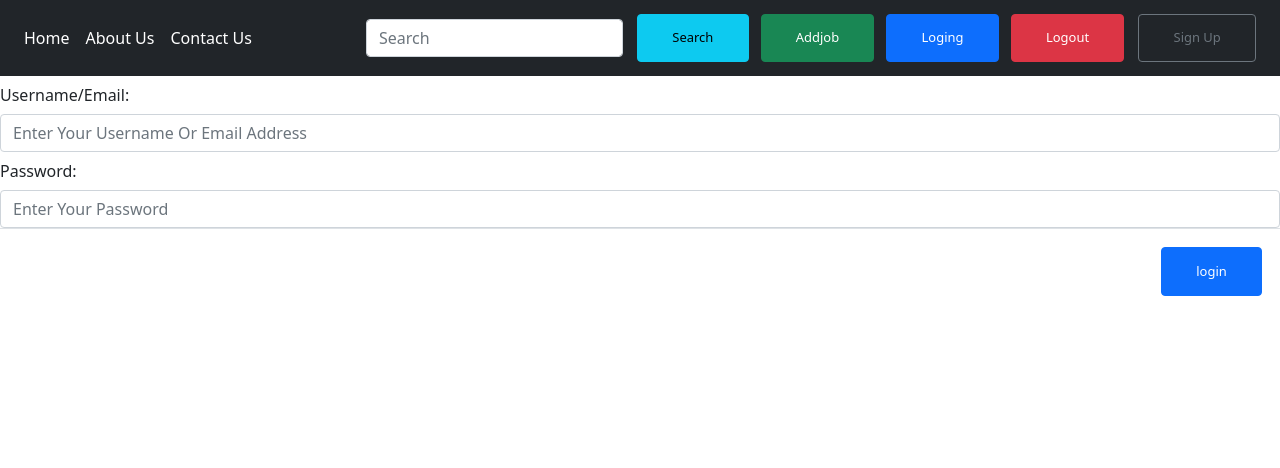
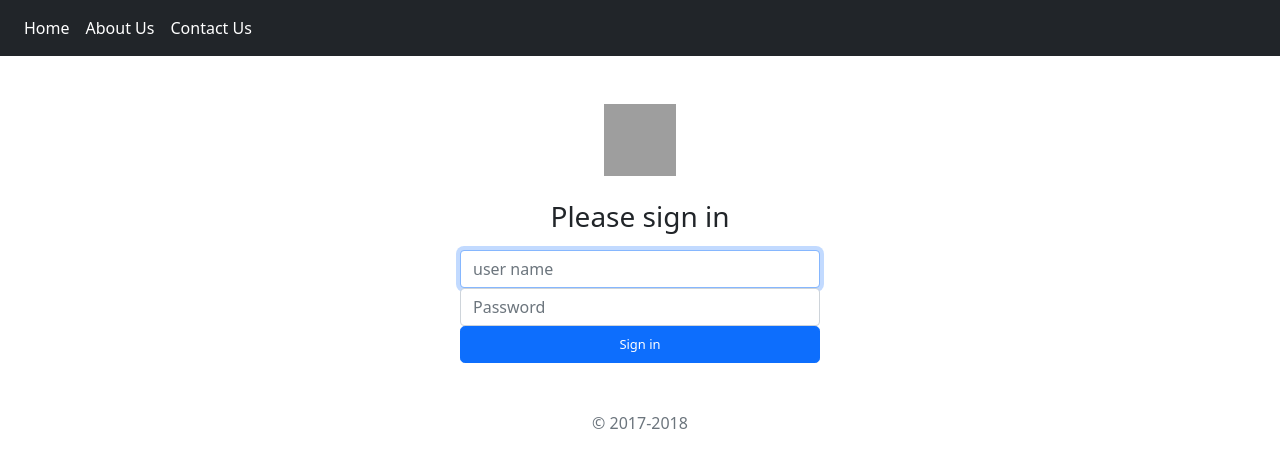
Before and after one commit to Amjad8286/Job-Project, a PHP site: page /abdul/loging.php in a window 1280 px wide. Shown: the top 468 px of the page. Run offline with PHP 8.4, Linux system fonts and the light colour scheme; grey boxes are pictures that could not be loaded.

Commit message:
rehman's commit

```diff
--- a/common.php
+++ b/common.php
@@ -1,3 +1,5 @@
+<?PHP  session_start(); ?>
+
 <!DOCTYPE html>
 <html lang="en">
 
@@ -30,12 +32,13 @@
     font-size: .81rem;
     margin: .375rem
 }
+
 </style>
 
 <body >
 
 
-  <nav class="navbar navbar-expand-lg navbar-dark bg-dark" id="mynavbar" style="position: -webkit-sticky;  top: 0;">
+  <nav class="navbar navbar-expand-lg navbar-light bg-light" id="mynavbar" style="position: -webkit-sticky;  top: 0;">
     <div class="collapse navbar-collapse" id="navb">
       <ul class="navbar-nav mr-auto">
         <li class="nav-item">
@@ -48,25 +51,38 @@
           <a class="nav-link active" href="contact_us.php">Contact Us</a>
           </li>
       </ul>
+
+      <ul class="navbar-nav ">
+
+
+
+      </ul>
       <form class="form-inline my-2 my-lg-0" action="search.php" method="get">
         <input class="form-control mr-sm-2" type="text" name="search" placeholder="Search">
-        <button class="btn btn-info my-2 my-sm-0" type="submit">Search</button>
+        <button  id="mybtn" class="btn btn-info" type="submit">Search</button>
       </form>
-      <ul class="navbar-nav ">
-        <li class="nav-item">
-          <a class="btn btn-success" href="backend/addjob1.php">Addjob</a>
-        </li>
-        <li class="nav-item">
-          <a class="btn btn-primary" href="loging.php">Loging</a>
-        </li>
-        <li class="nav-item">
-          <a  class="btn btn-danger " href="logout.php">Logout</a>
-        </li>
-      </ul>
+
+      <?php if(!isset($_SESSION["name"])){ ?>
+             <a class="btn btn-primary" href="loging.php">Loging</a>
+        <?php }  ?>
+      <?php if(!isset($_SESSION["name"])){ ?>
     <!-- Button trigger modal -->
     <button type="button" class="btn btn-outline-secondary mx-2" data-bs-toggle="modal" data-bs-target="#signupmodal"
       data-bs-whatever="@fat">Sign Up</button>
+      <?php }  ?>
+      <?php
 
+      if($_SESSION["name"]=="rehman"){
+      ?>
+
+          <a class="btn btn-success" href="backend/addjob1.php">Addjob</a>
+
+        <?php } ?>
+      <?php if(isset($_SESSION["name"])){ ?>
+
+          <a  class="btn btn-danger " href="logout.php">Logout</a>
+
+        <?php }  ?>
     <!-- Modal -->
     <div class="modal fade" id="signupmodal" tabindex="-1" aria-labelledby="signupmodal" aria-hidden="true">
       <div class="modal-dialog">
--- a/index.php
+++ b/index.php
@@ -154,7 +154,7 @@ display: block;
 
           <img class="card-img-top my-2" src="backend/upload/<?php echo $row["image"]?>" alt="image" style="width:200px; height:150px ;display: block;
   margin-left: auto;
-  margin-right: auto;">
+  margin-right: auto; object-fit:cover;">
           <hr style="background-color:red; opacity:1">
           <h4 class="card-title"><?php echo $row["company"]?></h4>
           <img src="backend/upload/<?php echo $row["image"]?>" alt="image" style="width:35px; height:35px ; margin-top: -33px; float:right">
@@ -163,7 +163,6 @@ display: block;
             <p class="card-text"><b> description: </b><br><?php echo substr($row["des"],0,50)."...."?></p>
             <a href="jobview.php?id=<?php echo $row['id'] ;?>" class="btn btn-danger">View details</a>
         </div>
-
 
         </div>
       </div>
--- a/loging.php
+++ b/loging.php
@@ -1,42 +1,90 @@
+<!DOCTYPE html>
+<html lang="en">
 
-<?php  include "common.php"  ?>
+<head>
+  <title>Find Job here</title>
+  <meta charset="utf-8">
+  <meta name="viewport" content="width=device-width, initial-scale=1">
+  <link rel="stylesheet" href="https://maxcdn.bootstrapcdn.com/bootstrap/4.5.2/css/bootstrap.min.css">
+  <script src="https://ajax.googleapis.com/ajax/libs/jquery/3.5.1/jquery.min.js"></script>
+  <script src="https://cdnjs.cloudflare.com/ajax/libs/popper.js/1.16.0/umd/popper.min.js"></script>
+  <script src="https://maxcdn.bootstrapcdn.com/bootstrap/4.5.2/js/bootstrap.min.js"></script>
+  <link href="https://cdn.jsdelivr.net/npm/bootstrap@5.0.2/dist/css/bootstrap.min.css" rel="stylesheet" />
+  <script src="https://cdn.jsdelivr.net/npm/bootstrap@5.0.2/dist/js/bootstrap.bundle.min.js"></script>
+  <script src="https://cdn.jsdelivr.net/npm/@popperjs/core@2.9.2/dist/umd/popper.min.js" crossorigin="anonymous"></script>
 
+  <link rel="stylesheet" href="https://cdnjs.cloudflare.com/ajax/libs/font-awesome/4.7.0/css/font-awesome.min.css">
+  <!-- <link rel="stylesheet" href="stylesheet.css"> -->
 
-<form action="<?php $_SERVER['PHP_SELF']; ?>" method="POST">
-              <div>
-                <label for="recipient-name" class="col-form-label">Username/Email:</label>
-                <input type="text" class="form-control" id="username1" name="name"
-                  placeholder="Enter Your Username Or Email Address">
-              </div>
-              <div>
-                <label for="message-text" class="col-form-label">Password:</label>
-                <input type="password" class="form-control" id="pass1" name="pass1"
-                  placeholder="Enter Your Password">
-              </div>
-              <div class="modal-footer">
-                <button type="submit" name="login" class="btn btn-primary">login</button>
-              </div>
-            </form>
-
-
-<?php if(isset($_POST['login'])){
-
-$conn = mysqli_connect("localhost", "root", "", "givejob") or die("connection failed")  ;
-
-$name=$_POST['name'];
-$password=$_POST['pass1'];
-
-$sql="SELECT name FROM register WHERE name='{$name}' AND password='{$password}'";
-$result= mysqli_query($conn, $sql) or die("quiry failed");
-if (mysqli_num_rows($result) > 0) {
-  while($row = mysqli_fetch_assoc($result)) {
-session_start();
-$_SESSION["name"]= $row['name'];
-header ("Location: https://localhost/abdul/index.php" );
-     }
-  }else{ echo "note same";
+</head>
+<style>
+  .btn-rounded {
+    border-radius: 10em;
+    background-color: #ff3547 !important;
 
   }
 
-}
-?>
+  .btn {
+    font-size: .81rem;
+
+  }
+
+  .container {
+    max-width: 30%;
+  }
+
+</style>
+
+<body>
+
+
+  <nav class="navbar navbar-expand-lg navbar-dark bg-dark " id="mynavbar" style="position: -webkit-sticky;  top: 0;">
+    <div class="collapse navbar-collapse" id="navb">
+      <ul class="navbar-nav mr-auto">
+        <li class="nav-item">
+          <a class="nav-link active" href="index.php">Home</a>
+        </li>
+        <li class="nav-item">
+          <a class="nav-link active" href="about.php">About Us</a>
+        </li>
+        <li class="nav-item">
+          <a class="nav-link active" href="contact_us.php">Contact Us</a>
+        </li>
+      </ul>
+    </div>
+  </nav>
+  <div class="text-center">
+    <form class="container my-5" action="<?php $_SERVER['PHP_SELF']; ?>" method="POST">
+      <img class="mb-4" src="https://graphicpick.com/wp-content/uploads/edd/2016/05/find-jobs-logo.jpg" alt="" width="72" height="72">
+      <h1 class="h3 mb-3 font-weight-normal">Please sign in</h1>
+      <label for="inputEmail" class="sr-only">User name</label>
+      <input type="username" id="username1" name="name" class="form-control" placeholder="user name" required autofocus>
+      <label for="inputPassword" class="sr-only">Password</label>
+      <input type="password" id="pass1" name="pass1" class="form-control" placeholder="Password" required="">
+
+      <button class="btn btn-lg btn-primary btn-block" name="login" type="submit">Sign in</button>
+      <p class="mt-5 mb-3 text-muted">© 2017-2018</p>
+    </form>
+  </div>
+
+
+  <?php if (isset($_POST['login'])) {
+
+    $conn = mysqli_connect("localhost", "root", "", "givejob") or die("connection failed");
+
+    $name = $_POST['name'];
+    $password = $_POST['pass1'];
+
+    $sql = "SELECT name FROM register WHERE name='{$name}' AND password='{$password}'";
+    $result = mysqli_query($conn, $sql) or die("quiry failed");
+    if (mysqli_num_rows($result) > 0) {
+      while ($row = mysqli_fetch_assoc($result)) {
+        session_start();
+        $_SESSION["name"] = $row["name"];
+        header("Location: https://localhost/abdul/index.php");
+      }
+    } else {
+      echo "note same";
+    }
+  }
+  ?>
```
Also changed, not shown: givejob.sql (deleted, +0 -110 lines), search.php (+17 -88 lines).
